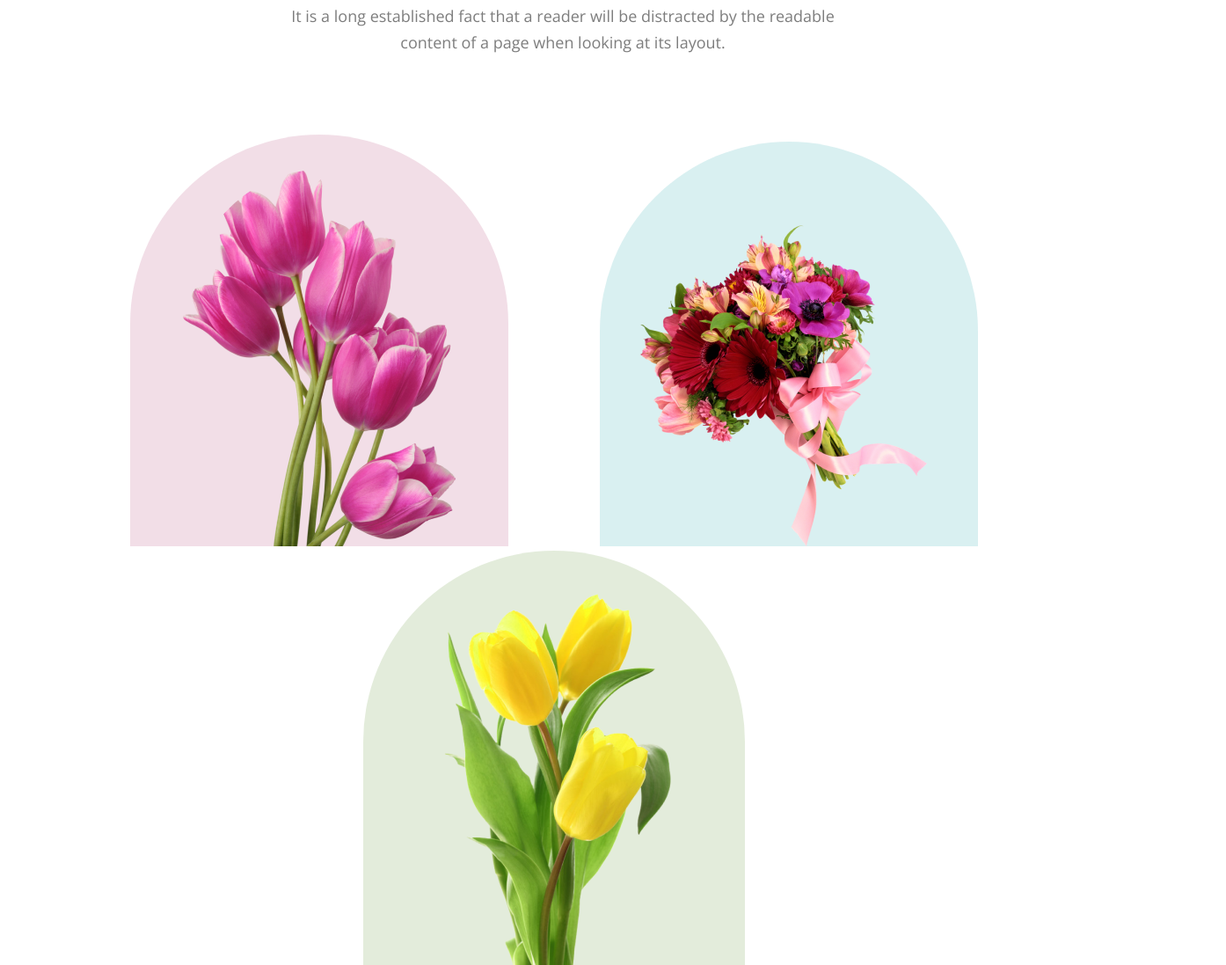
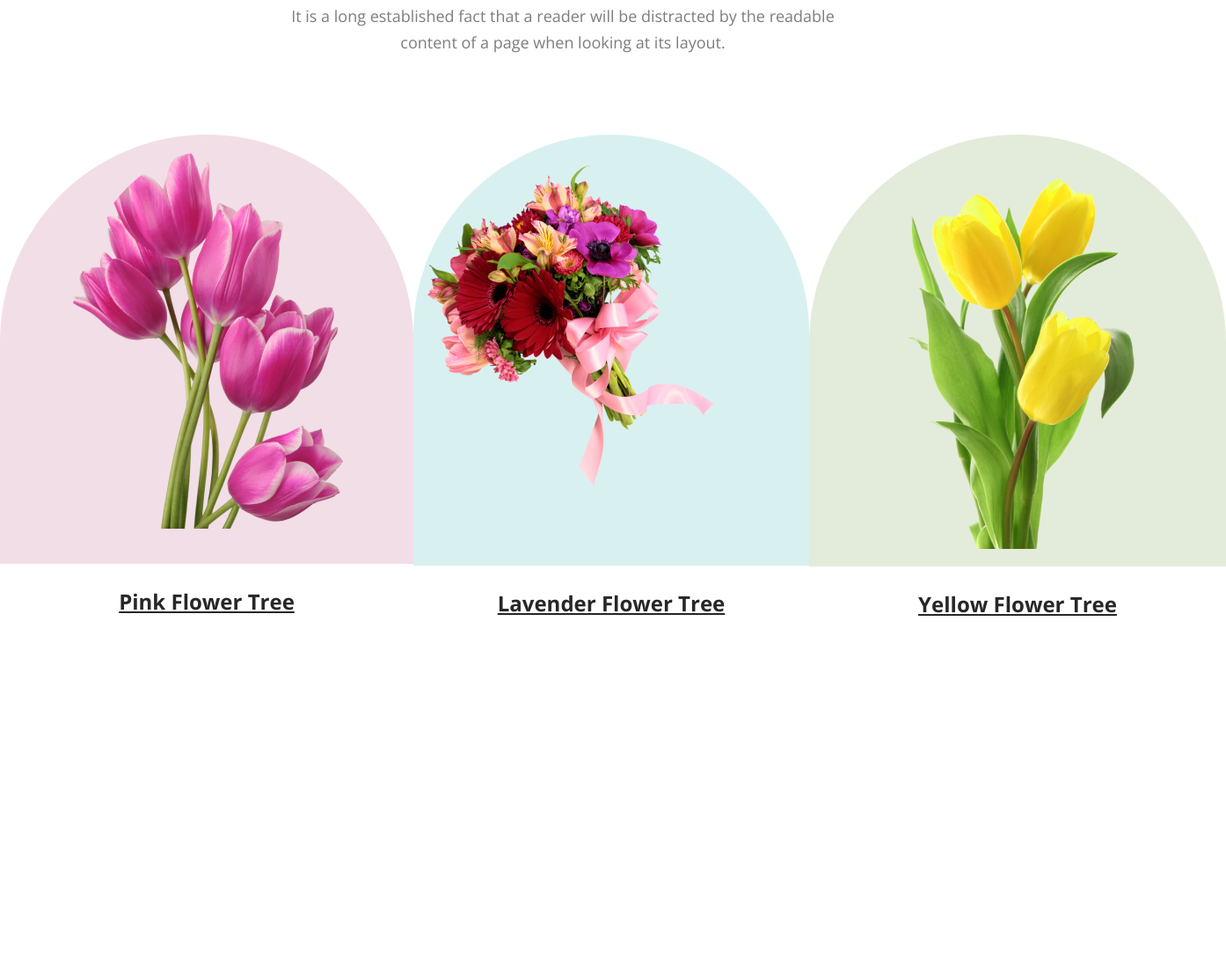
Before and after one commit to sadiaafrin67/flowershop-website, a plain HTML site: page index.html in a window 1280 px wide. Shown: the part 1226-2323 px from the top of the page at 88% size, 1394 px wide, since content can reach past the window. After the commit the page ends 1930 px from the top, so only its background shows below. Drawn offline with nearby package versions, Linux system fonts and the light colour scheme.

Commit message:
add image section

```diff
--- a/index.css
+++ b/index.css
@@ -72,54 +72,44 @@ font-weight: 800;
     line-height: 30px;
 
 }
-.img{
-text-align: center;
-justify-content: space-around;
-margin-left: 80px;
-
-}
-.img-one{
-margin-right: 100px;
-background-color: #f3c2d241;
-border-radius: 300px 300px 0px 0px;
-background: rgba(167, 33, 98, 0.15);
-padding-top: 40px;
-padding-right: 60px;
-padding-left: 60px;
-}
-
-.img-two{
-    background-color: rgba(103, 103, 218, 0.208);
-    margin-right: 100px;
-    border-radius: 300px 300px 0px 0px;
-background: rgba(5, 151, 160, 0.15);
-padding-top: 90px;
-padding-right: 30px;
-padding-left: 30px;
-}
-
-.img-three{
-    background-color: rgba(208, 231, 223, 0.947);
-    margin-right: 100px;
-    border-radius: 300px 300px 0px 0px;
-background: rgba(71, 125, 17, 0.15);
-padding-left: 60px;
-padding-right: 60px;
-}
-.list{
+.img-container{
     display: flex;
     text-align: center;
     justify-content: space-around;
-    list-style: none;
+}
+.icon-one{
+background-color: #A7216226;
+border-radius: 300px 300px 0px 0px;
+background: rgba(167, 33, 98, 0.15);
+padding-bottom: 40px;
+padding-top: 20px;
+padding-right: 80px;
+padding-left: 80px;
+}
+.icon-two{
+    background-color: #0597A026;
+    border-radius: 300px 300px 0px 0px;
+background: rgba(5, 151, 160, 0.15);
+padding-bottom: 90px;
+padding-top: 30px;
+padding-right: 80px;
+padding-right: 80px;
+}
+.icon-three{
+background-color: #477D1126;
+border-radius: 300px 300px 0px 0px;
+background: rgba(71, 125, 17, 0.15);
+padding-right: 80px;
+padding-left: 80px;
+padding-bottom: 20px;
+}
+
+.icon-title{
     color: #272727;
-    font-size: 24px;
-    font-weight: 700;
-    line-height: 35px;
-    text-decoration-line: underline;
+text-align: center;
+padding-top: 20px;
+font-size: 24px;
+font-weight: 700;
+line-height: 35px;
+text-decoration-line: underline;
 }
-.li-one{
-
-}
-.li-two{
-
-}
--- a/index.html
+++ b/index.html
@@ -5,7 +5,7 @@
     <meta name="viewport" content="width=device-width, initial-scale=1.0">
     <title>flowers</title>
 
-<link rel="stylesheet" href="<link rel="preconnect" href="https://fonts.googleapis.com">
+<link rel="preconnect" href="https://fonts.googleapis.com">
 <link rel="preconnect" href="https://fonts.gstatic.com" crossorigin>
 <link href="https://fonts.googleapis.com/css2?family=Open+Sans:wght@400;700;800&display=swap" rel="stylesheet">">
 
@@ -41,18 +41,21 @@
 <h3 class="title">Our Featured Flowers</h3>
 <p class="note">It is a long established fact that a reader will be distracted by the readable <br> content of a page when looking at its layout.</p>
 </div >
+<div class="img-container">
 <div class="img">
-    <img class="img-one" src="./images/Flower Asset/pngwing 6.png" alt="" srcset="">
-    <img class="img-two" src="images/Flower Asset/pngwing 5.png" alt="" srcset="">
-    <img class="img-three" src="./images/Flower Asset/pngwing 7.png" alt="" srcset="">
+    <img class="icon-one" src="./images/Flower Asset/pngwing 6.png" alt="" srcset="">
+    <h6 class="icon-title">Pink Flower Tree</h6>
+</div>
+<div class="img">
+    <img class="icon-two" src="./images/Flower Asset/pngwing 5.png" alt="" srcset="">
+    <h6 class="icon-title">Lavender Flower Tree</h6>
+</div>
+<div class="img">
+    <img class="icon-three" src="./images/Flower Asset/pngwing 7.png" alt="" srcset="">
+    <h6 class="icon-title">Yellow Flower Tree</h6>
+</div>
 </div>
 
-<div class="list">
-    <li class="li-one">Pink Flower Tree</li>
-    <li class="li-two">Lavender Flower Tree</li>
-    <li class="li-three">Yellow Flower Tree</li>
-</div>
-</div>
 
 
 
```
